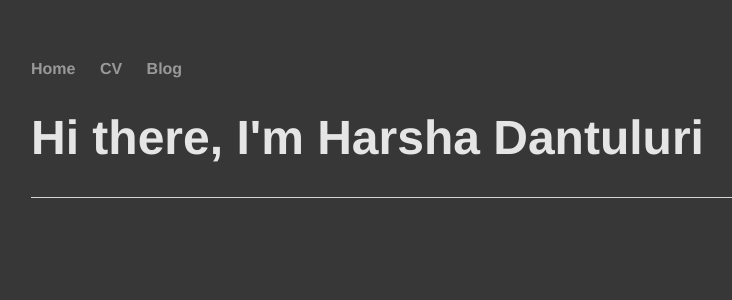
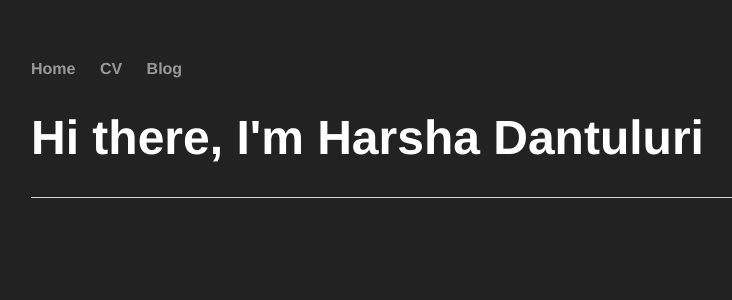
Before and after one commit to TheHarshaD/theHarshaD.github.io, a Jekyll site: the page built from index.html, in a window 1280 px wide. Shown: the top 300 px of the page, without its empty margins (161-893 px from the left). Built offline with Jekyll 4.4.1, drawn with Linux system fonts in a browser that asks for light colours.

Commit message:
Update main.css

```diff
--- a/css/main.css
+++ b/css/main.css
@@ -1,6 +1,6 @@
 body {
-    background: #373737;
-    color:#e5e5e5;
+    background: #222222;
+    color:#ffffff;
     margin: 60px auto;
     width: 70%;
 }
```
